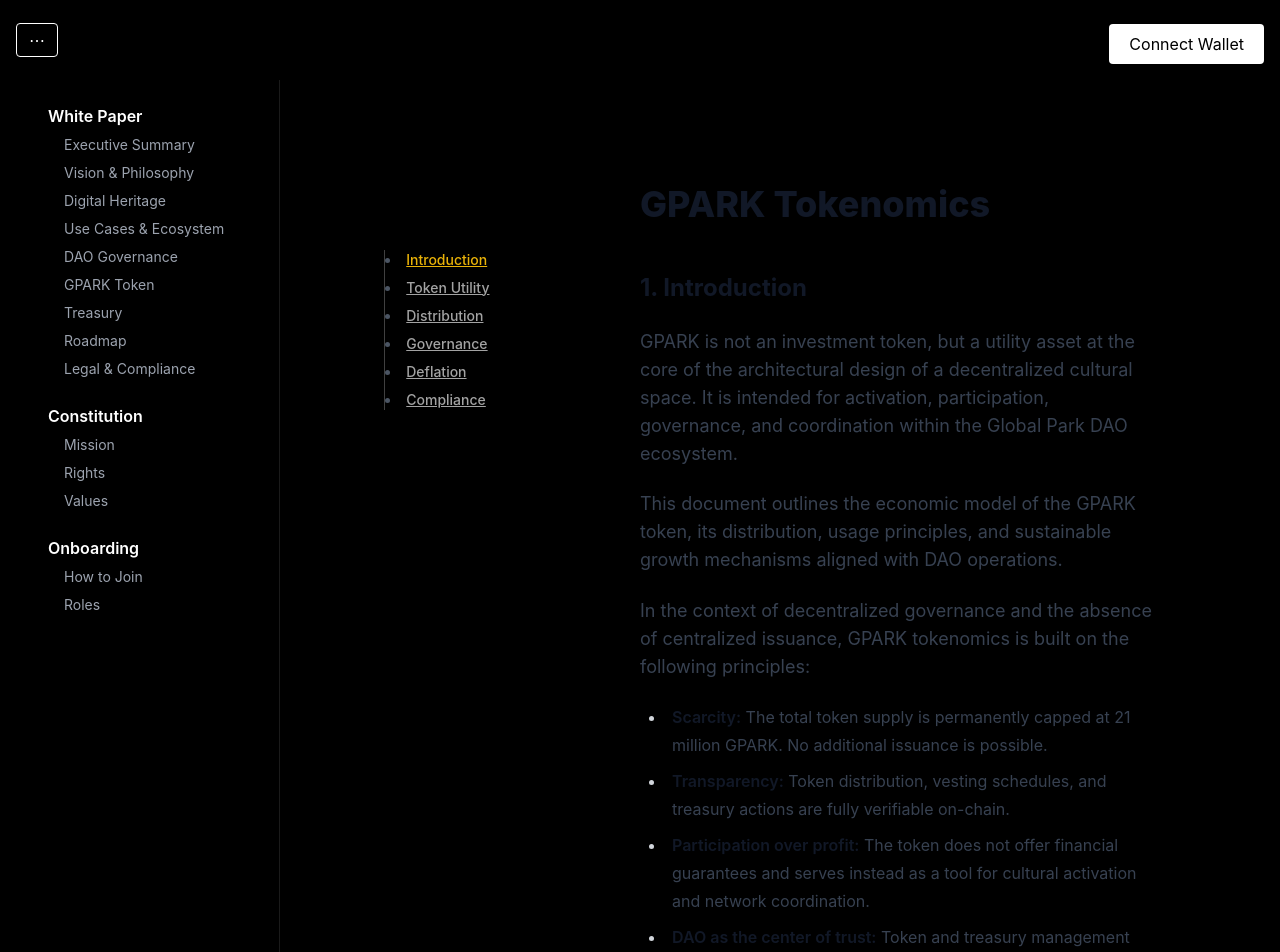
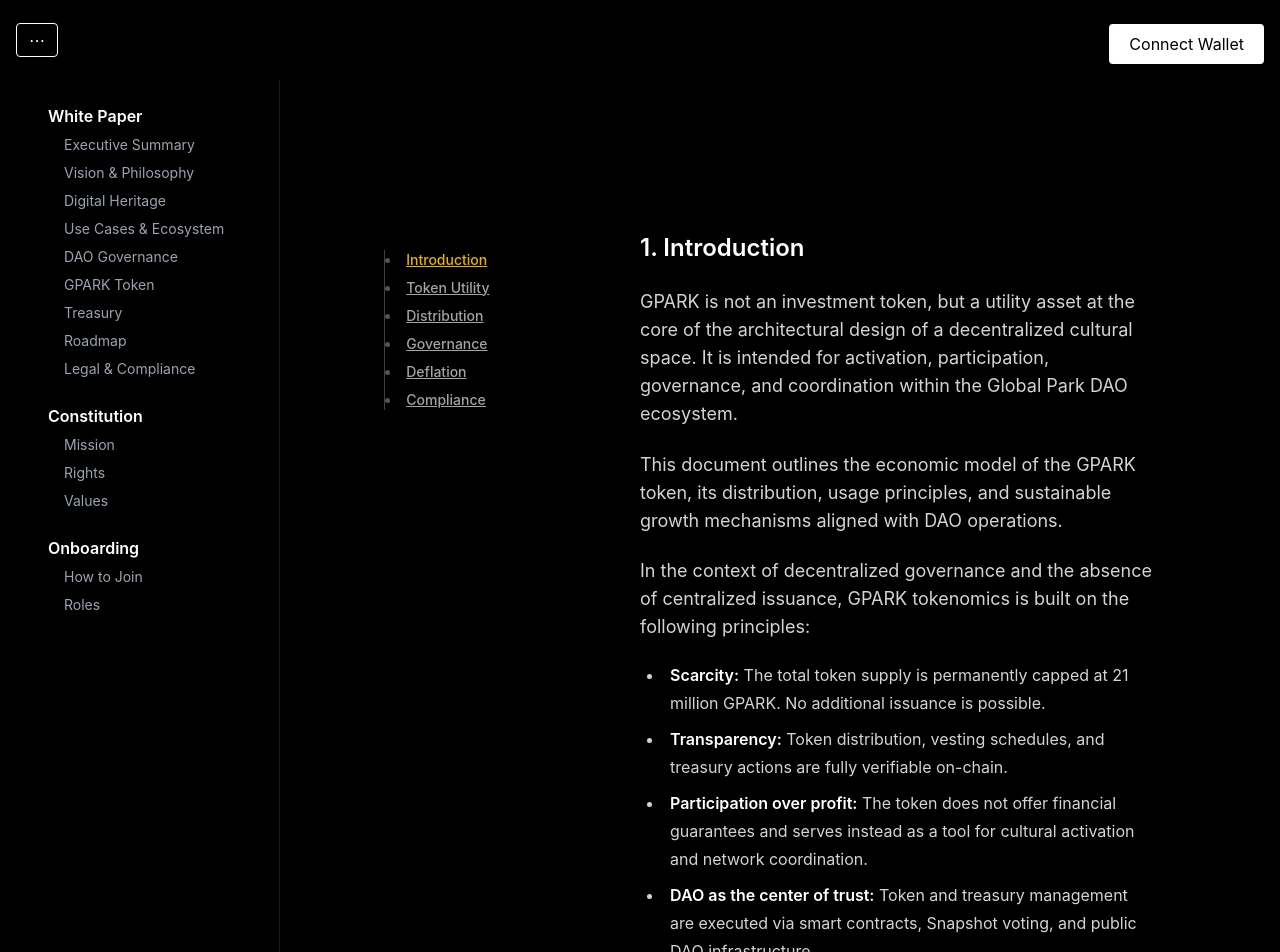
Before and after one commit to GPARKPRO/globalpark-site, a Next.js app: page /docs/tokenomics in a window 1280 px wide. Shown: the top 952 px of the page. Built offline with nearby package versions, Linux system fonts and the light colour scheme.

Commit message:
Update Introduction.tsx

```diff
--- a/components/docs/tokenomics/Introduction.tsx
+++ b/components/docs/tokenomics/Introduction.tsx
@@ -1,41 +1,44 @@
 export default function Introduction() {
   return (
-    <section id="introduction">
-      <h1>GPARK Tokenomics</h1>
+    <section id="introduction" className="scroll-mt-24">
+      <h2 className="text-2xl font-semibold text-white mb-6">1. Introduction</h2>
 
-      <h2>1. Introduction</h2>
-      <p>
+      <p className="text-neutral-300 mb-4">
         GPARK is not an investment token, but a utility asset at the core of the architectural
         design of a decentralized cultural space. It is intended for activation, participation,
         governance, and coordination within the Global Park DAO ecosystem.
       </p>
-      <p>
+
+      <p className="text-neutral-300 mb-4">
         This document outlines the economic model of the GPARK token, its distribution,
         usage principles, and sustainable growth mechanisms aligned with DAO operations.
       </p>
-      <p>
+
+      <p className="text-neutral-300 mb-4">
         In the context of decentralized governance and the absence of centralized issuance,
         GPARK tokenomics is built on the following principles:
       </p>
-      <ul>
+
+      <ul className="list-disc pl-6 text-neutral-300 mb-6 space-y-2">
         <li>
-          <strong>Scarcity:</strong> The total token supply is permanently capped at 21 million GPARK.
+          <strong className="text-white">Scarcity:</strong> The total token supply is permanently capped at 21 million GPARK.
           No additional issuance is possible.
         </li>
         <li>
-          <strong>Transparency:</strong> Token distribution, vesting schedules, and treasury actions are
+          <strong className="text-white">Transparency:</strong> Token distribution, vesting schedules, and treasury actions are
           fully verifiable on-chain.
         </li>
         <li>
-          <strong>Participation over profit:</strong> The token does not offer financial guarantees and
+          <strong className="text-white">Participation over profit:</strong> The token does not offer financial guarantees and
           serves instead as a tool for cultural activation and network coordination.
         </li>
         <li>
-          <strong>DAO as the center of trust:</strong> Token and treasury management are executed
+          <strong className="text-white">DAO as the center of trust:</strong> Token and treasury management are executed
           via smart contracts, Snapshot voting, and public DAO infrastructure.
         </li>
       </ul>
-      <p>
+
+      <p className="text-neutral-300">
         This document is intended for partners, exchanges, grant organizations, institutional
         stakeholders, and anyone interacting with GPARK as a Web3 coordination tool — not
         as a speculative asset.
```
